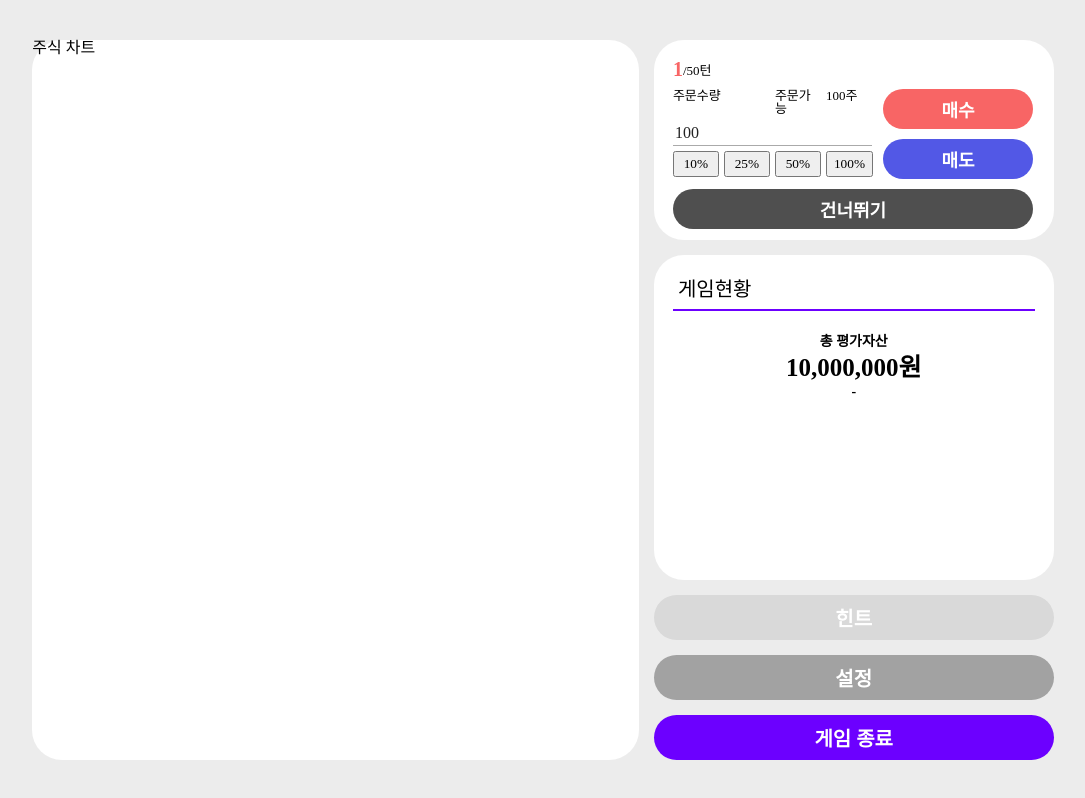
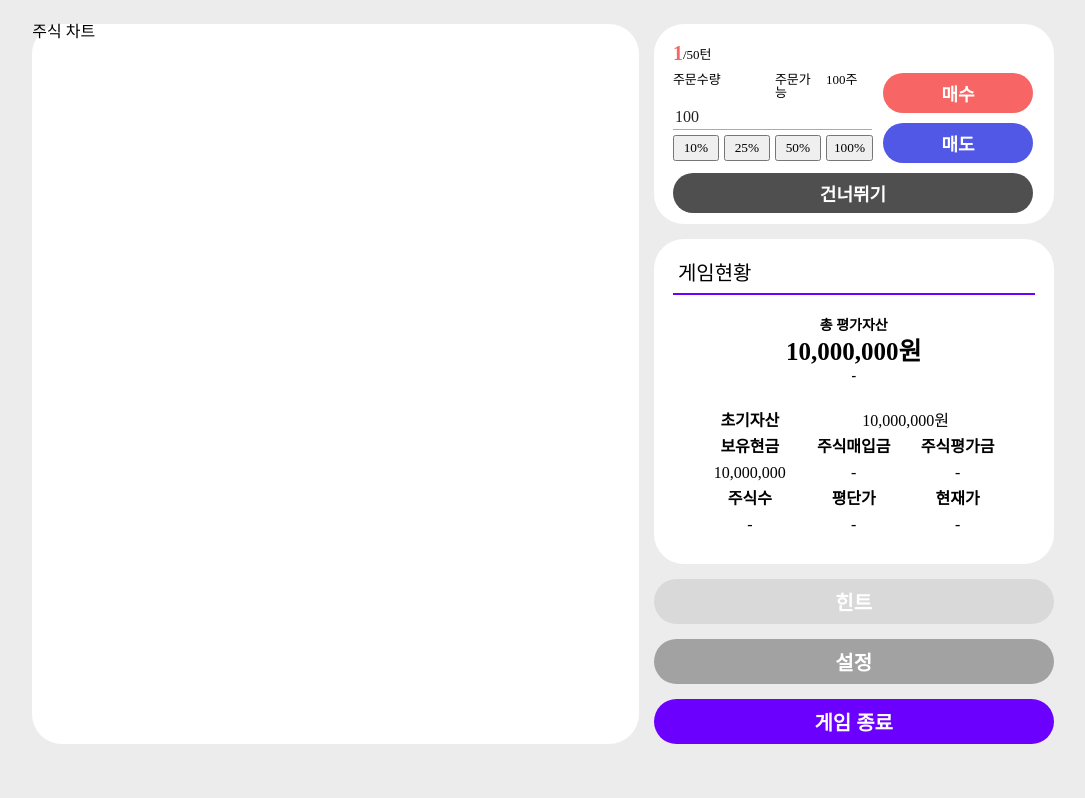
Before and after one commit to KUMA93/ChartFlow, a React (Create React App) app in the folder FrontEnd/chartflow/: page /game in a window 1280 px wide. Shown: the whole page, without its empty margins (97-1182 px from the left). Built offline with nearby package versions, Linux system fonts and the light colour scheme; a web font is replaced by a local one.

Commit message:
Feat: 차트게임 게임현황 기능 구현중

```diff
--- a/FrontEnd/chartflow/src/components/Login/index.jsx
+++ b/FrontEnd/chartflow/src/components/Login/index.jsx
@@ -1,11 +1,15 @@
 import styles from "./Login.module.css";
 import modal_logo from "./../../assets/images/free-icon-growth-chart.png";
 import closeBtn from "./../../assets/images/icons8-x-50.png";
+import { useInput } from "../../hooks/useInput";
 
 function Login({ modalShow, handleClose }) {
-  const handleLogin = () => {
+  const handleSubmit = () => {
     console.log("로그인 버튼 누름");
   };
+
+  const [inputValue, handleChange] = useInput("", handleSubmit);
+  const [inputValue2, handleChange2] = useInput("", handleSubmit);
 
   return (
     <div style={{ display: modalShow ? "block" : "none" }}>
@@ -28,16 +32,21 @@ function Login({ modalShow, handleClose }) {
         </div>
         <div className={styles.forms}>
           <div className={styles.form}>
-            <input type="text" required></input>
+            <input value={inputValue} onChange={handleChange} required></input>
             <label>이메일 주소</label>
             <span></span>
           </div>
           <div className={styles.form}>
-            <input type="password" required></input>
+            <input
+              type="password"
+              value={inputValue2}
+              onChange={handleChange2}
+              required
+            ></input>
             <label>비밀번호</label>
             <span></span>
           </div>
-          <button className={styles.loginBtn} onClick={handleLogin}>
+          <button className={styles.loginBtn} onClick={handleSubmit}>
             로그인
           </button>
           <div className={styles.end}>
--- a/FrontEnd/chartflow/src/components/Status/Status.module.css
+++ b/FrontEnd/chartflow/src/components/Status/Status.module.css
@@ -31,3 +31,73 @@
 .assetNum {
   font-size: 25px;
 }
+
+.container3 {
+  display: grid;
+  place-items: center;
+  margin-top: 30px;
+  margin-left: 30px;
+  margin-right: 30px;
+  grid-gap: 10px;
+  grid-template-areas:
+    "init initNum initNum"
+    "cash buystock stockValue"
+    "cashNum buystockNum stockValueNum"
+    "stocks avgPrice curPrice"
+    "stocksNum avgPriceNum curPriceNum";
+
+  grid-template-columns: 1fr 1fr 1fr;
+  grid-template-rows: 1fr 1fr 1fr 1fr 1fr;
+}
+
+.init {
+  grid-area: init;
+  font-weight: 600;
+}
+
+.initNum {
+  grid-area: initNum;
+}
+
+.cash {
+  grid-area: cash;
+  font-weight: 600;
+}
+.cashNum {
+  grid-area: cashNum;
+}
+.buystock {
+  grid-area: buystock;
+  font-weight: 600;
+}
+.buystockNum {
+  grid-area: buystockNum;
+}
+.stockValue {
+  grid-area: stockValue;
+  font-weight: 600;
+}
+.stockValueNum {
+  grid-area: stockValueNum;
+}
+.stocks {
+  grid-area: stocks;
+  font-weight: 600;
+}
+.stocksNum {
+  grid-area: stocksNum;
+}
+.avgPrice {
+  grid-area: avgPrice;
+  font-weight: 600;
+}
+.avgPriceNum {
+  grid-area: avgPriceNum;
+}
+.curPrice {
+  grid-area: curPrice;
+  font-weight: 600;
+}
+.curPriceNum {
+  grid-area: curPriceNum;
+}
--- a/FrontEnd/chartflow/src/components/Status/index.jsx
+++ b/FrontEnd/chartflow/src/components/Status/index.jsx
@@ -10,12 +10,31 @@ function Status() {
       <div className={styles.assetText}>-</div>
     </div>
   );
+  const Detail = () => (
+    <div className={styles.container3}>
+      <div className={styles.init}>초기자산</div>
+      <div className={styles.initNum}>10,000,000원</div>
+      <div className={styles.cash}>보유현금</div>
+      <div className={styles.cashNum}>10,000,000</div>
+      <div className={styles.buystock}>주식매입금</div>
+      <div className={styles.buystockNum}>-</div>
+      <div className={styles.stockValue}>주식평가금</div>
+      <div className={styles.stockValueNum}>-</div>
+      <div className={styles.stocks}>주식수</div>
+      <div className={styles.stocksNum}>-</div>
+      <div className={styles.avgPrice}>평단가</div>
+      <div className={styles.avgPriceNum}>-</div>
+      <div className={styles.curPrice}>현재가</div>
+      <div className={styles.curPriceNum}>-</div>
+    </div>
+  );
 
   return (
     <div className={styles.container2}>
       <Title />
       <Line />
       <MyAsset />
+      <Detail />
     </div>
   );
 }
--- a/FrontEnd/chartflow/src/styles/ThemeToggle.js
+++ b/FrontEnd/chartflow/src/components/Toggle/Toggle.styled.js
@@ -1,16 +1,6 @@
 import styled from "styled-components";
 
-function ThemeToggle({ toggle, mode }) {
-  return (
-    <ToggleWrapper onClick={toggle} mode={mode}>
-      {mode === "dark" ? "🌚" : "🌝"}
-    </ToggleWrapper>
-  );
-}
-
-export default ThemeToggle;
-
-const ToggleWrapper = styled.button`
+export const ToggleWrapper = styled.button`
   position: fixed;
   z-index: 999999;
   bottom: 4%;
--- a/FrontEnd/chartflow/src/components/Toggle/index.jsx
+++ b/FrontEnd/chartflow/src/components/Toggle/index.jsx
@@ -1,8 +1,17 @@
-import { useTheme } from "../../styles/themeProvider";
-import ThemeToggle from "../../styles/ThemeToggle";
+import { useTheme } from "../../hooks/useTheme";
+import * as S from "./Toggle.styled.js";
 
 const Toggle = () => {
   const [ThemeMode, toggleTheme] = useTheme();
+
+  function ThemeToggle({ toggle, mode }) {
+    return (
+      <S.ToggleWrapper onClick={toggle} mode={mode}>
+        {mode === "dark" ? "🌚" : "🌝"}
+      </S.ToggleWrapper>
+    );
+  }
+
   return <ThemeToggle toggle={toggleTheme} mode={ThemeMode}></ThemeToggle>;
 };
 
--- /dev/null
+++ b/FrontEnd/chartflow/src/context/ThemeContext.js
@@ -0,0 +1,8 @@
+import { createContext } from "react";
+
+const ThemeContext = createContext({
+  ThemeMode: "light",
+  setThemeMode: () => {},
+});
+
+export default ThemeContext;
--- /dev/null
+++ b/FrontEnd/chartflow/src/hooks/useInput.jsx
@@ -0,0 +1,11 @@
+import { useState } from "react";
+
+export function useInput(initialValue, submitAction) {
+  const [inputValue, setInputValue] = useState(initialValue);
+
+  const handleChange = (e) => {
+    setInputValue(e.target.value);
+  };
+
+  return [inputValue, handleChange];
+}
--- /dev/null
+++ b/FrontEnd/chartflow/src/hooks/useTheme.jsx
@@ -0,0 +1,20 @@
+import ThemeContext from "../context/ThemeContext";
+import { useContext, useCallback } from "react";
+
+export function useTheme() {
+  const context = useContext(ThemeContext);
+  const { ThemeMode, setThemeMode } = context;
+
+  const toggleTheme = useCallback(() => {
+    if (ThemeMode === "light") {
+      setThemeMode("dark");
+      window.localStorage.setItem("theme", "dark");
+    } else {
+      window.localStorage.setItem("theme", "light");
+      setThemeMode("light");
+    }
+    // eslint-disable-next-line react-hooks/exhaustive-deps
+  }, [ThemeMode]);
+
+  return [ThemeMode, toggleTheme];
+}
--- /dev/null
+++ b/FrontEnd/chartflow/src/pages/Signup/Signup.module.css
@@ -0,0 +1,77 @@
+.title {
+  width: 100%;
+  color: #000;
+  font-family: SUITE;
+  font-size: 30px;
+  font-style: normal;
+  font-weight: 500;
+  line-height: normal;
+  margin-top: 20px;
+  margin-bottom: 40px;
+  text-align: center;
+}
+
+.inputForm {
+  width: 500px;
+  height: 40px;
+  justify-content: center;
+  border-radius: 30px;
+  background: #fff;
+}
+
+.emailBtn {
+  width: 167px;
+  height: 56px;
+  flex-shrink: 0;
+  border-radius: 30px;
+  border: 1px solid #6c00ff;
+  background: rgba(108, 0, 255, 0.15);
+}
+
+.passwordAlarm {
+  width: 676px;
+  height: 56px;
+  flex-shrink: 0;
+  border-radius: 30px;
+  border: 1px solid #219a60;
+  background: rgba(18, 201, 113, 0.21);
+}
+
+.fileAdd {
+  width: 100px;
+  height: 33px;
+  flex-shrink: 0;
+  fill: #d9d9d9;
+  stroke-width: 0.5px;
+  stroke: #000;
+}
+
+.picInput {
+  width: 676px;
+  height: 87px;
+  flex-shrink: 0;
+  border-radius: 30px;
+  background: #fff;
+}
+
+.center {
+  display: flex;
+  justify-content: center;
+}
+
+.joinBtn {
+  width: 676px;
+  height: 56px;
+  flex-shrink: 0;
+  border-radius: 30px;
+  background: #6c00ff;
+}
+
+.font {
+  color: rgba(0, 0, 0, 0.5);
+  font-family: SUITE;
+  font-size: 17px;
+  font-style: normal;
+  font-weight: 700;
+  line-height: normal;
+}
--- a/FrontEnd/chartflow/src/pages/Signup/index.jsx
+++ b/FrontEnd/chartflow/src/pages/Signup/index.jsx
@@ -1,12 +1,31 @@
 import Header from "../../components/Header";
+import styles from "./Signup.module.css";
+import { useInput } from "../../hooks/useInput";
 
-function MyPage() {
+function SignUp() {
+  const handleSubmit = () => {
+    console.log("회원가입 완료");
+  };
+
+  const [inputValue, handleChange] = useInput("", handleSubmit);
+
   return (
     <>
       <Header />
-      <p>This is Signup page.</p>
+      <div className={styles.font}>
+        <div className={styles.title}>회원가입</div>
+        <div className={styles.center}>
+          이메일 주소
+          <div className={styles.inputForm}>
+            <input value={inputValue} onChange={handleChange} required></input>
+          </div>
+        </div>
+      </div>
+      <button className={styles.joinBtn} onClick={handleSubmit}>
+        가입하기
+      </button>
     </>
   );
 }
 
-export default MyPage;
+export default SignUp;
--- a/FrontEnd/chartflow/src/styles/GlobalStyle.js
+++ b/FrontEnd/chartflow/src/styles/GlobalStyle.js
@@ -15,7 +15,7 @@ const GlobalStyle = createGlobalStyle`
     body{
         background: ${({ theme }) => theme.bg};
         color: ${({ theme }) => theme.font.deep};
-        margin: 5vh 15vw;
+        margin: 3vh 15vw;
         font-family: 'SUIT-Regular';
         @font-face {
         font-family: 'SUIT-Regular';
--- a/FrontEnd/chartflow/src/styles/themeProvider.js
+++ b/FrontEnd/chartflow/src/styles/themeProvider.js
@@ -1,15 +1,12 @@
-import { createContext, useState, useContext, useCallback } from "react";
+import { useState } from "react";
 import { lightTheme, darkTheme } from "./theme";
 import { ThemeProvider as StyledProvider } from "styled-components";
+import ThemeContext from "../context/ThemeContext";
 
-const ThemeContext = createContext({
-  ThemeMode: "light",
-  setThemeMode: () => {},
-});
-
-const ThemeProvider = ({ children }) => {
+export const ThemeProvider = ({ children }) => {
   const LocalTheme = window.localStorage.getItem("theme") || "light";
   const [ThemeMode, setThemeMode] = useState(LocalTheme);
+
   const themeObject = ThemeMode === "light" ? lightTheme : darkTheme;
 
   return (
@@ -18,23 +15,3 @@ const ThemeProvider = ({ children }) => {
     </ThemeContext.Provider>
   );
 };
-
-function useTheme() {
-  const context = useContext(ThemeContext);
-  const { ThemeMode, setThemeMode } = context;
-
-  const toggleTheme = useCallback(() => {
-    if (ThemeMode === "light") {
-      setThemeMode("dark");
-      window.localStorage.setItem("theme", "dark");
-    } else {
-      window.localStorage.setItem("theme", "light");
-      setThemeMode("light");
-    }
-  }, [ThemeMode]);
-
-  return [ThemeMode, toggleTheme];
-}
-
-export { ThemeProvider, useTheme };
-export default ThemeProvider;
```
